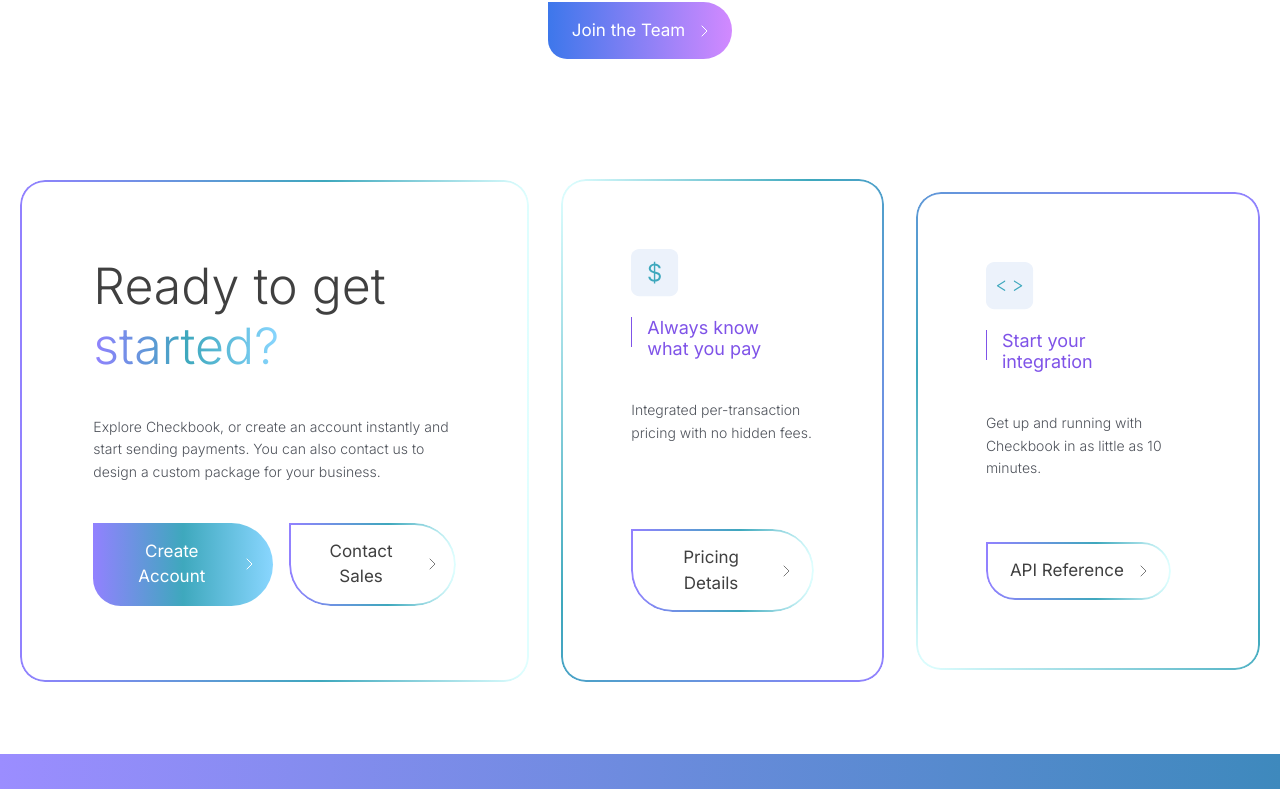
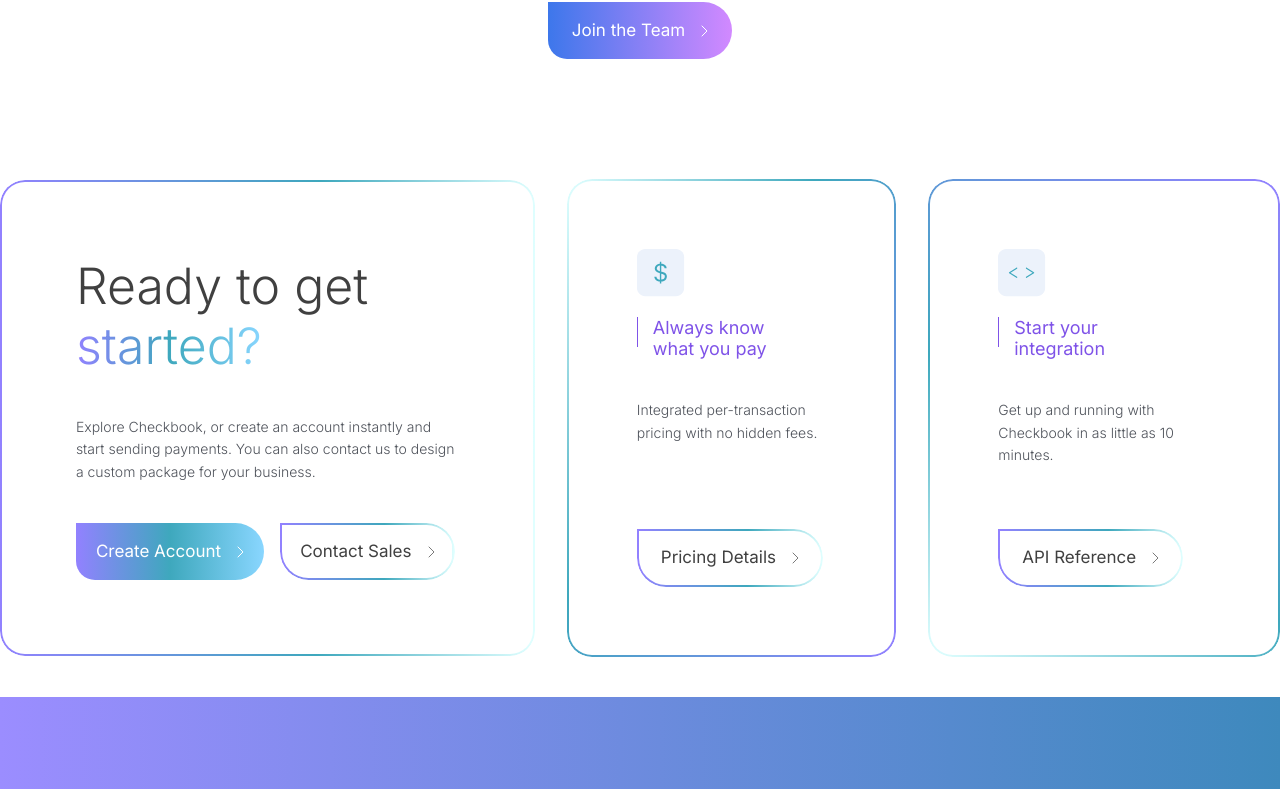
Before and after one commit to Pirai-Infotech/Pirai-checkbook-website, a Next.js app: page /About in a window 1280 px wide. Shown: the part 2696-3485 px from the top of the page. Built offline with nearby package versions, Linux system fonts and the light colour scheme.

Commit message:
build issues

```diff
--- a/app/About/page.js
+++ b/app/About/page.js
@@ -9,7 +9,8 @@
 
 function page() {
   return (
-    <div className="py-8 px-5">
+    <>
+    <div className="pt-8 px-5">
       <section className="container m-auto sm:px-4 md:px-8 md:py-12">
         <div className="text-center">
           <div className="font-inter text-4xl md:text-6xl lg:text-7xl font-light leading-tight tracking-[-2px] text-[#404040]">
@@ -283,10 +284,9 @@
           content={"Join the Team"}
         />
       </div>
-      <section>
-      <ReadytoGetStart />
-      </section>
     </div>
+    <ReadytoGetStart />
+    </>
   );
 }
 
--- a/app/ui/ReadytoGetStart.js
+++ b/app/ui/ReadytoGetStart.js
@@ -10,7 +10,7 @@
 
 function ReadytoGetStart() {
   return (
-    <div className="container m-auto flex flex-col lg:flex-row items-center gap-8 py-10">
+    <div className="px-5 sm:px-0 container m-auto flex flex-col lg:flex-row items-center gap-8 py-10">
       <div className="lg:p-7 grad-border grad-border-rtgs bdr-sm-rds no-bdr flex-grow-1 xl:w-[60%]">
         <div className="bg-[#fff] sm:border-[#C4DCFF] sm:border-2 lg:border-none lg:border-0 rounded-[30px] py-10 px-7 md:px-[15%] md:py-12 lg:px-[10%] 2xl:py-[100px] 2xl:px-[80px]">
           <h2 className="text-center xl:text-left">
```
Also changed, not shown: app/roicalculator/layout.js (deleted), app/roicalculator/page.js (deleted).
